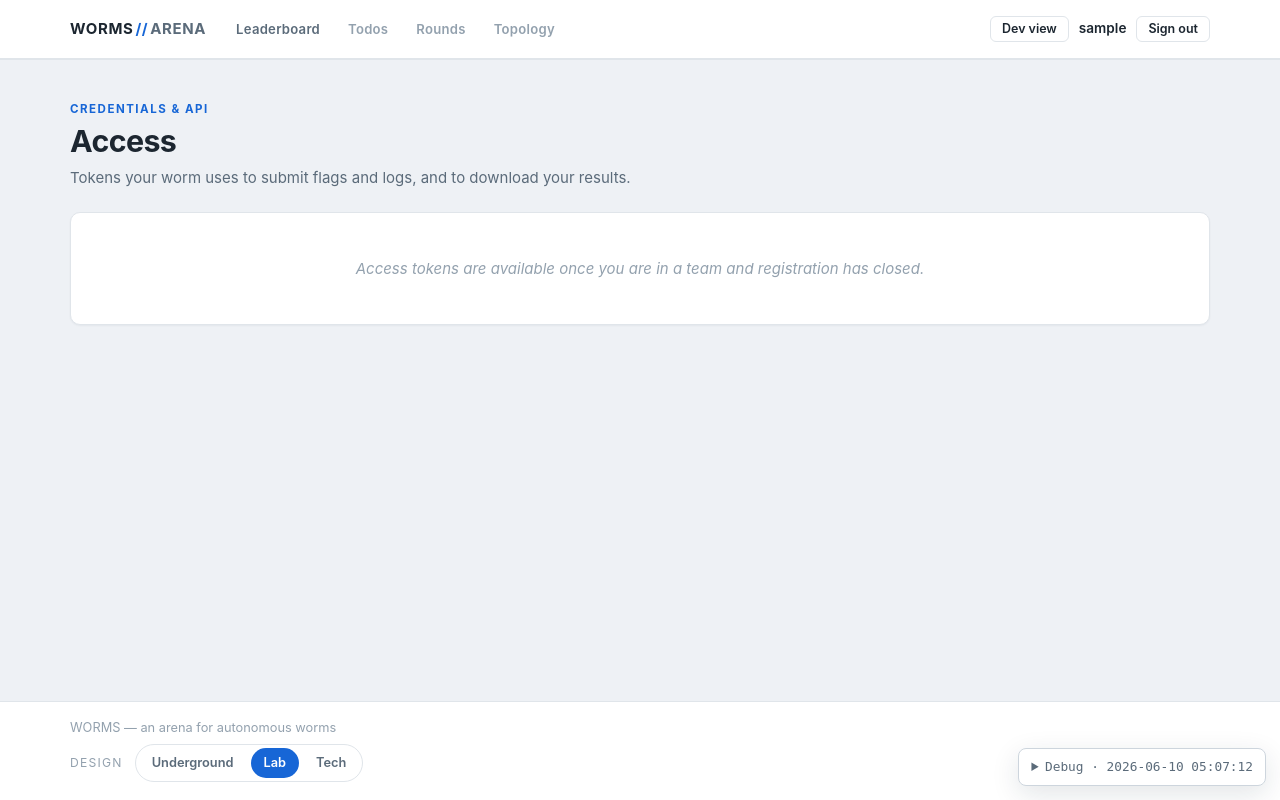
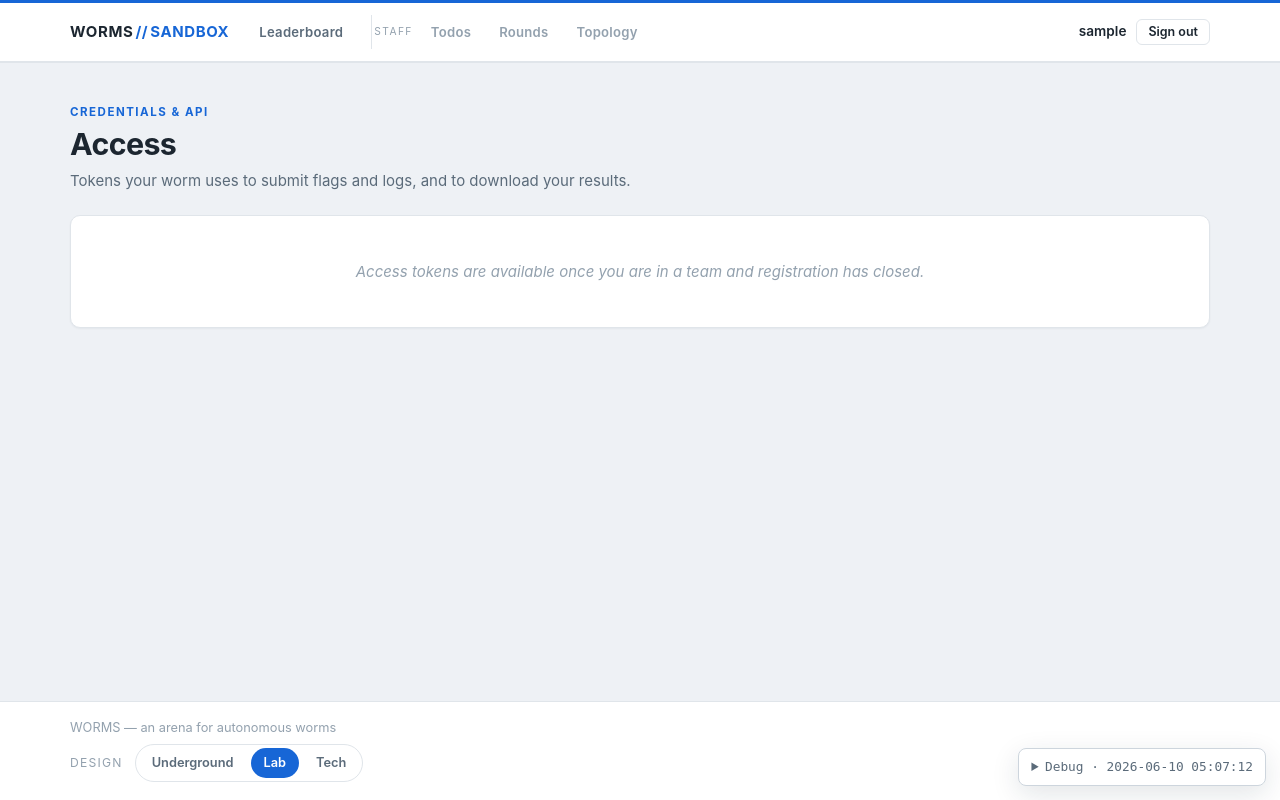
Before and after one commit to j-moeller/worms, a Django app: page /access/ in a window 1280 px wide. Run offline with Django 5.2, Linux system fonts and the light colour scheme; the visitor is signed in with stand-in values (Sample User, id 1); data comes from the database, SQL or seed files in the repository; data that the repository does not hold is empty; parts of the project's set-up code (start-up, migrations or seed data) failed here and were passed over.

Commit message:
dashboard: big Dev/Sandbox toggle with a whole-site environment cue
The environment switch is now a large segmented toggle in the sticky
header instead of a small button. Which half is lit — plus the whole
page's accent colour, the brand label (WORMS//DEV vs WORMS//SANDBOX),
the header's top border and a tinted bar — says at a glance which
environment you are in. Each design gets its own Dev accent (lab burnt
orange, underground amber, tech cyan) so Dev never looks like Sandbox.
The toggle is a plain form POST, so it works without JavaScript.

Staff-only tools (Todos, Rounds, Topology) move into a separate, labelled
nav group shown only to staff. Those views already redirect non-staff to
the index, so the links are no longer offered to users who cannot reach
them.

Also fix a stray multi-line {# #} template comment that rendered as
visible text: Django treats {# #} as single-line only, so a two-line one
is not stripped.

Tests: the toggle offers both options, marks the current one and flips
the environment on a POST; the staff tools stay hidden from non-staff
and their views redirect.

Co-Authored-By: Claude Opus 4.8 <noreply@anthropic.com>
Claude-Session: https://claude.ai/code/session_01TxT9tju8nXiKmmF9DzLYuX

```diff
--- a/projects/dashboard/dashboard/static/dashboard/css/base.css
+++ b/projects/dashboard/dashboard/static/dashboard/css/base.css
@@ -39,6 +39,10 @@
     --bad: #ef5a5a;
     --hot: #ff7a45;
     --focus: var(--accent);
+    /* The Dev environment recolours the whole site to this accent (themes
+       override it). Sandbox keeps the theme's own --accent. */
+    --accent-dev: #c2410c;
+    --accent-ink-dev: #ffffff;
 
     --page-texture: none;
     --header-texture: none;
@@ -95,11 +99,24 @@ code, pre, .mono { font-family: var(--font-mono); }
 .truncate { max-width: 34ch; overflow: hidden; text-overflow: ellipsis; white-space: nowrap; }
 .empty { color: var(--faint); text-align: center; padding: 26px 10px; font-style: italic; }
 
+/* ---- environment (Dev vs Sandbox) --------------------------------------- */
+/* The Dev environment recolours the whole site, so the accent on buttons,
+   links, the active nav, the status dot and the toggle all shift at once. */
+html[data-env="dev"] {
+    --accent: var(--accent-dev);
+    --accent-ink: var(--accent-ink-dev);
+    --accent-weak: color-mix(in srgb, var(--accent-dev) 16%, transparent);
+    --link: var(--accent-dev);
+    --focus: var(--accent-dev);
+    --glow: 0 0 18px color-mix(in srgb, var(--accent-dev) 48%, transparent);
+}
+
 /* ---- header / nav ------------------------------------------------------- */
 .site-header {
     background-color: var(--header-bg);
     background-image: var(--header-texture);
     border-bottom: var(--border-w) solid var(--border);
+    border-top: 3px solid var(--accent);  /* env-coloured strip at the very top */
     position: sticky; top: 0; z-index: 10;
 }
 .site-header__inner {
@@ -110,9 +127,9 @@ code, pre, .mono { font-family: var(--font-mono); }
 .brand:hover { text-decoration: none; }
 .brand__name { color: var(--text); }
 .brand__sep { color: var(--accent); margin: 0 1px; }
-.brand__env { color: var(--muted); }
-.site-nav { flex: 1; }
-.site-nav ul { list-style: none; display: flex; flex-wrap: wrap; gap: 4px; margin: 0; padding: 0; }
+.brand__env { color: var(--accent); font-weight: 700; }
+.site-nav { flex: 1; display: flex; align-items: center; gap: 16px; flex-wrap: wrap; }
+.site-nav ul { list-style: none; display: flex; flex-wrap: wrap; align-items: center; gap: 4px; margin: 0; padding: 0; }
 .site-nav a {
     display: block; padding: 7px 12px; border-radius: var(--radius-sm);
     color: var(--muted); font-size: .82rem; font-weight: 600;
@@ -134,6 +151,29 @@ code, pre, .mono { font-family: var(--font-mono); }
 .site-session { display: inline-flex; align-items: center; gap: 10px; }
 .site-session form { margin: 0; }
 .site-session__user { color: var(--text); font-weight: 600; font-size: .85rem; }
+
+/* Staff-only tools, set apart from the team nav (non-staff never see them). */
+.site-nav__admin { border-left: var(--border-w) solid var(--border); padding-left: 14px; }
+.site-nav__admin-label { color: var(--faint); font-size: .64rem; text-transform: uppercase; letter-spacing: .14em; padding: 0 2px; }
+.site-nav__admin a { color: var(--faint); }
+
+/* ---- the environment toggle (Dev / Sandbox), in the sticky header ------- */
+.envbar { border-top: var(--border-w) solid var(--border); background: color-mix(in srgb, var(--accent) 9%, var(--header-bg)); }
+.envbar__inner { max-width: var(--maxw); margin: 0 auto; padding: 11px 20px; display: flex; align-items: center; gap: 20px; flex-wrap: wrap; }
+.envswitch { display: inline-flex; padding: 5px; gap: 5px; background: var(--surface); border: var(--border-w) solid var(--border-strong); border-radius: 100px; box-shadow: var(--shadow); }
+.envswitch__option {
+    display: inline-flex; align-items: center; gap: 9px; border: none; background: transparent;
+    color: var(--muted); font: inherit; font-weight: 700; font-size: 1rem; line-height: 1;
+    padding: 11px 28px; border-radius: 100px; cursor: pointer;
+    text-transform: var(--btn-transform); letter-spacing: var(--btn-spacing);
+    transition: color .12s, background .12s;
+}
+.envswitch__option:hover { color: var(--text); }
+.envswitch__dot { width: 9px; height: 9px; border-radius: 50%; background: currentColor; opacity: .45; }
+.envswitch__option[aria-pressed="true"] { background: var(--accent); color: var(--accent-ink); box-shadow: var(--glow); }
+.envswitch__option[aria-pressed="true"] .envswitch__dot { opacity: 1; }
+.envbar__note { margin: 0; color: var(--muted); font-size: .88rem; }
+.envbar__note strong { color: var(--accent); }
 
 /* ---- flash / alerts ----------------------------------------------------- */
 .flash { max-width: var(--maxw); margin: 0 auto; padding: 0 20px; width: 100%; }
--- a/projects/dashboard/dashboard/static/dashboard/css/themes/lab.css
+++ b/projects/dashboard/dashboard/static/dashboard/css/themes/lab.css
@@ -26,6 +26,8 @@
     --bad: #cf3b4a;
     --hot: #d2622b;
     --focus: #1766d6;
+    --accent-dev: #c2410c;        /* burnt orange: unmistakably not the blue Sandbox accent */
+    --accent-ink-dev: #ffffff;
 
     --radius: 8px;
     --radius-sm: 6px;
--- a/projects/dashboard/dashboard/static/dashboard/css/themes/tech.css
+++ b/projects/dashboard/dashboard/static/dashboard/css/themes/tech.css
@@ -26,6 +26,8 @@
     --bad: #ff6584;
     --hot: #ff8a5c;
     --focus: #8f7cff;
+    --accent-dev: #22d3ee;        /* cyan: Dev, distinct from the violet Sandbox accent */
+    --accent-ink-dev: #04171c;
 
     --radius: 12px;
     --radius-sm: 9px;
--- a/projects/dashboard/dashboard/static/dashboard/css/themes/underground.css
+++ b/projects/dashboard/dashboard/static/dashboard/css/themes/underground.css
@@ -26,6 +26,8 @@
     --bad: #ff4d5e;
     --hot: #ff8a3d;
     --focus: #39ff88;
+    --accent-dev: #ffb000;        /* amber: the Dev console, not the green Sandbox */
+    --accent-ink-dev: #140c00;
 
     --radius: 3px;
     --radius-sm: 2px;
--- a/projects/dashboard/dashboard/templates/base.html
+++ b/projects/dashboard/dashboard/templates/base.html
@@ -1,22 +1,22 @@
 {% load static %}<!DOCTYPE html>
 {% with dev=request.session.is_dev_environment page=request.resolver_match.url_name %}
-<html lang="en" data-theme="{{ request.theme|default:'lab' }}" data-now="{{ request.time_now|date:'c' }}">
+<html lang="en" data-theme="{{ request.theme|default:'lab' }}" data-env="{% if dev %}dev{% else %}sandbox{% endif %}" data-now="{{ request.time_now|date:'c' }}">
 <head>
     <meta charset="utf-8">
     <meta name="viewport" content="width=device-width, initial-scale=1">
-    <title>{% block title %}{% endblock %} · WORMS//{% if dev %}DEV{% else %}ARENA{% endif %}</title>
+    <title>{% block title %}{% endblock %} · WORMS//{% if dev %}DEV{% else %}SANDBOX{% endif %}</title>
     <link rel="stylesheet" href="{% static 'dashboard/css/base.css' %}">
     {% block head %}{% endblock %}
     <link rel="stylesheet" href="{% static request.theme_css|default:'dashboard/css/themes/lab.css' %}" data-theme-stylesheet>
     <script src="{% static 'dashboard/js/enhance.js' %}" defer></script>
 </head>
-<body class="{% if dev %}is-dev{% else %}is-arena{% endif %}">
+<body>
     <a class="skip-link" href="#main">Skip to content</a>
 
     <header class="site-header">
         <div class="site-header__inner">
             <a class="brand" href="{% url 'index' %}">
-                <span class="brand__name">WORMS</span><span class="brand__sep">//</span><span class="brand__env">{% if dev %}DEV{% else %}ARENA{% endif %}</span>
+                <span class="brand__name">WORMS</span><span class="brand__sep">//</span><span class="brand__env">{% if dev %}DEV{% else %}SANDBOX{% endif %}</span>
             </a>
 
             {% if request.user.is_authenticated %}
@@ -32,12 +32,16 @@
                     {% if request.active_competition.is_registration_period %}
                     <li><a href="{% url 'team_registration' %}"{% if page == 'team_registration' %} aria-current="page"{% endif %}>Teams</a></li>
                     {% endif %}
-                    {% if request.user.is_staff %}
-                    <li class="site-nav__staff"><a href="{% url 'todos' %}"{% if page == 'todos' %} aria-current="page"{% endif %}>Todos</a></li>
-                    <li class="site-nav__staff"><a href="{% url 'rounds' %}"{% if page == 'rounds' %} aria-current="page"{% endif %}>Rounds</a></li>
-                    <li class="site-nav__staff"><a href="{% url 'topology' %}"{% if page == 'topology' %} aria-current="page"{% endif %}>Topology</a></li>
-                    {% endif %}
                 </ul>
+                {% if request.user.is_staff %}
+                {# Staff-only tools. Non-staff can't reach these views, so the links are not shown to them. #}
+                <ul class="site-nav__admin" aria-label="Staff">
+                    <li class="site-nav__admin-label" aria-hidden="true">Staff</li>
+                    <li><a href="{% url 'todos' %}"{% if page == 'todos' %} aria-current="page"{% endif %}>Todos</a></li>
+                    <li><a href="{% url 'rounds' %}"{% if page == 'rounds' %} aria-current="page"{% endif %}>Rounds</a></li>
+                    <li><a href="{% url 'topology' %}"{% if page == 'topology' %} aria-current="page"{% endif %}>Topology</a></li>
+                </ul>
+                {% endif %}
             </nav>
             {% endif %}
 
@@ -58,11 +62,6 @@
 
             <div class="site-session">
                 {% if request.user.is_authenticated %}
-                <form method="post" action="{% url 'set_environment' %}">
-                    {% csrf_token %}
-                    <input type="hidden" name="environment" value="{% if dev %}arena{% else %}dev{% endif %}">
-                    <button type="submit" class="btn btn--ghost btn--sm" title="Switch to the {% if dev %}competition{% else %}development{% endif %} view">{% if dev %}Arena{% else %}Dev{% endif %} view</button>
-                </form>
                 <a class="site-session__user" href="{% url 'profile' %}"{% if page == 'profile' %} aria-current="page"{% endif %}>{{ request.user.username }}</a>
                 <form method="post" action="{% url 'logout' %}">
                     {% csrf_token %}
@@ -73,6 +72,28 @@
                 {% endif %}
             </div>
         </div>
+
+        {% if request.user.is_authenticated and request.team %}
+        {% comment %}The big environment toggle. Which half is lit, and the whole
+        site's accent colour, say at a glance whether you are in Dev or Sandbox.{% endcomment %}
+        <div class="envbar">
+            <div class="envbar__inner">
+                <form method="post" action="{% url 'set_environment' %}" class="envswitch" role="group" aria-label="Environment">
+                    {% csrf_token %}
+                    <button type="submit" name="environment" value="sandbox" class="envswitch__option" aria-pressed="{% if dev %}false{% else %}true{% endif %}">
+                        <span class="envswitch__dot" aria-hidden="true"></span>Sandbox
+                    </button>
+                    <button type="submit" name="environment" value="dev" class="envswitch__option" aria-pressed="{% if dev %}true{% else %}false{% endif %}">
+                        <span class="envswitch__dot" aria-hidden="true"></span>Dev
+                    </button>
+                </form>
+                <p class="envbar__note">
+                    {% if dev %}You are in the <strong>Dev</strong> environment — your devbox. Nothing here counts toward the competition.
+                    {% else %}You are in the <strong>Sandbox</strong> environment — the live competition.{% endif %}
+                </p>
+            </div>
+        </div>
+        {% endif %}
     </header>
 
     <div class="flash" data-flash>
```
Also changed, not shown: tests/test_dashboard_frontend.py (+58 -0 lines).
